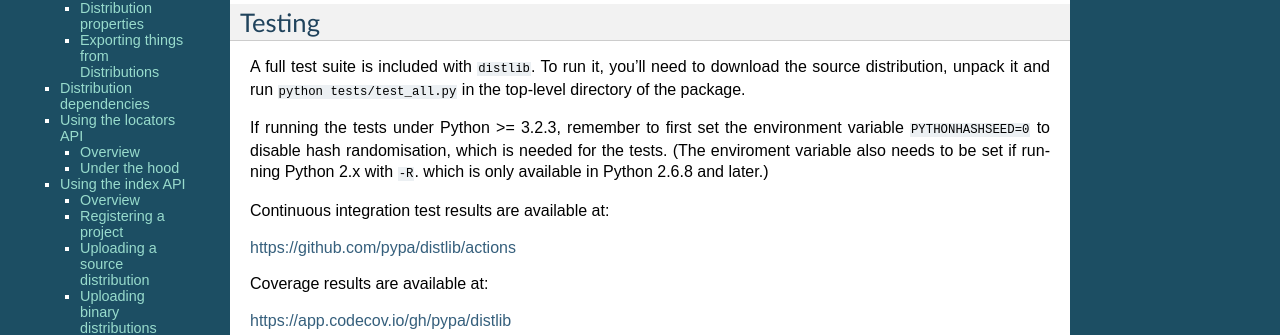
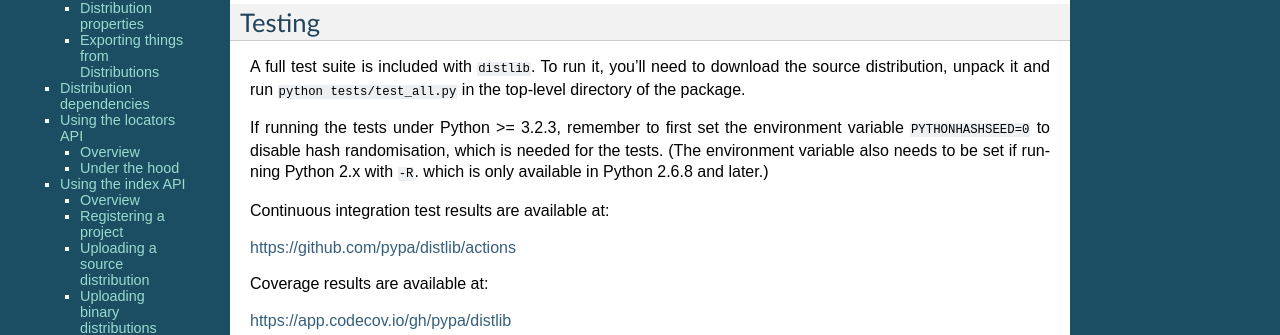
Before and after one commit to pypa/distlib, a Sphinx documentation site: the page built from docs/tutorial.rst, in a window 1280 px wide and 900 px high. Shown: the part 314-649 px from the top of the window. Built offline with Sphinx 7.4.7, drawn with Linux system fonts in a browser that asks for light colours; formulas are drawn with MathJax 3; some of the changed text lies outside the part shown.

Commit message:
docs/tutorial.rst: Fix typos

```diff
--- a/docs/tutorial.rst
+++ b/docs/tutorial.rst
@@ -34,7 +34,7 @@ in the top-level directory of the package.
 
 If running the tests under Python >= 3.2.3, remember to first set the environment
 variable ``PYTHONHASHSEED=0`` to disable hash randomisation, which is needed for
-the tests. (The enviroment variable also needs to be set if running Python 2.x
+the tests. (The environment variable also needs to be set if running Python 2.x
 with ``-R``. which is only available in Python 2.6.8 and later.)
 
 .. index::
```
Also changed, not shown: other parts of docs/tutorial.rst (+1 -1 lines).
